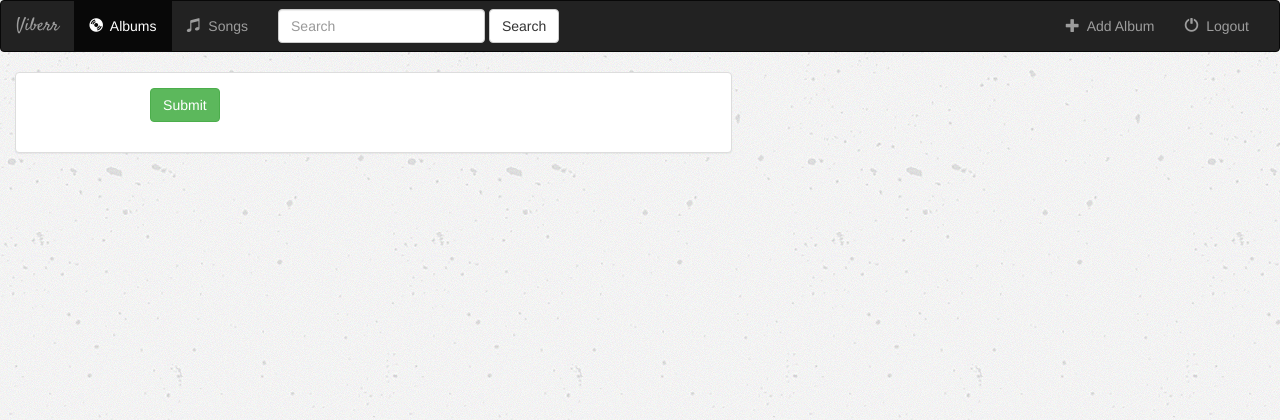
After one commit to jebin007/django-demo, a Django app: template music/templates/music/album_form.html in a window 1280 px wide. The commit adds this page. Shown: the top 420 px of the page. Run offline with Django 3.2, Linux system fonts and the light colour scheme; the template is opened without the code that fills it, so the values that code supplies are empty; some libraries are stand-ins or nearby versions.

Commit message:
#created a href link for the button "add album"      #<a href="{% url 'music:album-add' %}">      #created form-template.html      #created album-form.html to avoid code repetition      #removed favorite functions in detail.html that was causing NoReverseMatch at /music/3/ error: Reverse for 'favorite' not found. 'favorite' is not a valid view function or pattern name.
     #created a href link for the button "add album"
     #<a href="{% url 'music:album-add' %}">
     #created form-template.html
     #created album-form.html to avoid code repetition
     #removed favorite functions in detail.html that was causing NoReverseMatch at /music/3/ error: Reverse for 'favorite' not found. 'favorite' is not a valid view function or pattern name.

```diff
--- /dev/null
+++ b/music/templates/music/album_form.html
@@ -0,0 +1,27 @@
+<!--- We are making a form for the model album so the html name should be album_form !--->
+{% extends 'music/base.html' %}
+{% block title %}Add a New Album{% endblock %}
+{% block albums_active %}active{% endblock %}
+
+{% block body %}
+<div class="container-fluid">
+    <div class ="row">
+        <div class="col-sm-12 col-md-7">
+            <div class = "panel panel-default">
+                <div class="panel-body">
+                    <form class="form-horizontal" action="" method="post" enctype="multipart/form-data">
+                        {% csrf_token %}
+                        {% include 'music/form-template.html' %}
+                        <div class="form-group">
+                            <div class="col-sm-offset-2 col-sm-10">
+                                <button type="submit" class="btn btn-success">Submit</button>
+                            </div>
+                        </div>
+                    </form>
+
+                </div>
+            </div>
+        </div>
+    </div>
+</div>
+{% endblock %}
--- a/music/templates/music/base.html
+++ b/music/templates/music/base.html
@@ -49,7 +49,7 @@
 
             <ul class="nav navbar-nav navbar-right">
                 <li class="">
-                    <a href="#">
+                    <a href="{% url 'music:album-add' %}">
                         <span class="glyphicon glyphicon-plus" aria-hidden="true"></span>&nbsp; Add Album
                     </a>
                 </li>
--- /dev/null
+++ b/music/templates/music/form-template.html
@@ -0,0 +1,11 @@
+{% for field in form %}
+    <div class="form-group">
+        <div class="col-sm-offset-2 col-sm-10">
+            <span class ="text-danger small">{{ field.error }}</span>
+        </div>
+        <label class = "control-label col-sm-2">{{ field.label_tag }}</label>
+        <div class="col-sm-10">{{ field }}</div>
+
+        </div>
+
+{% endfor %}
```
Also changed, not shown: music/templates/music/detail.html (+3 -12 lines), db.sqlite3.
